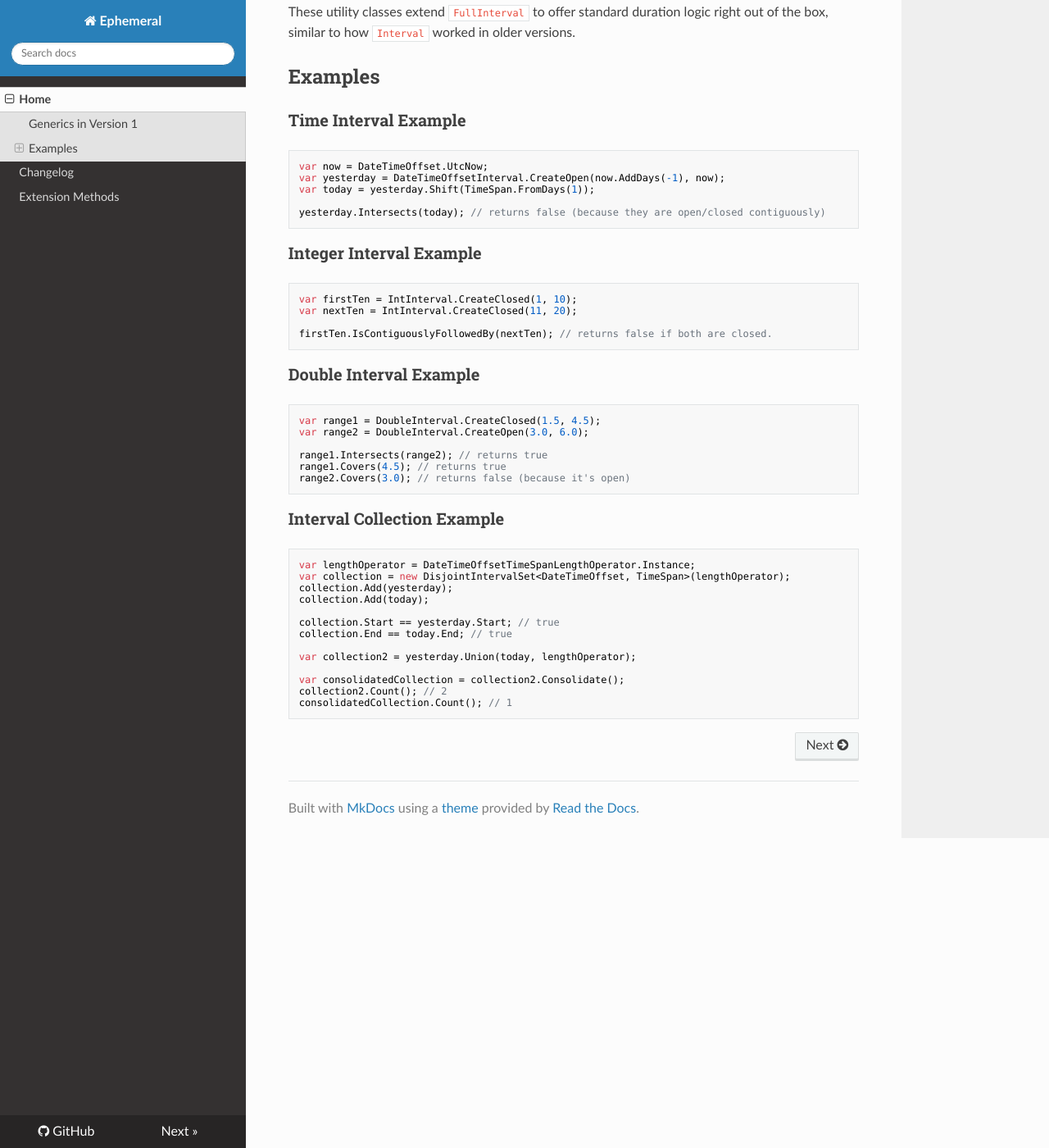
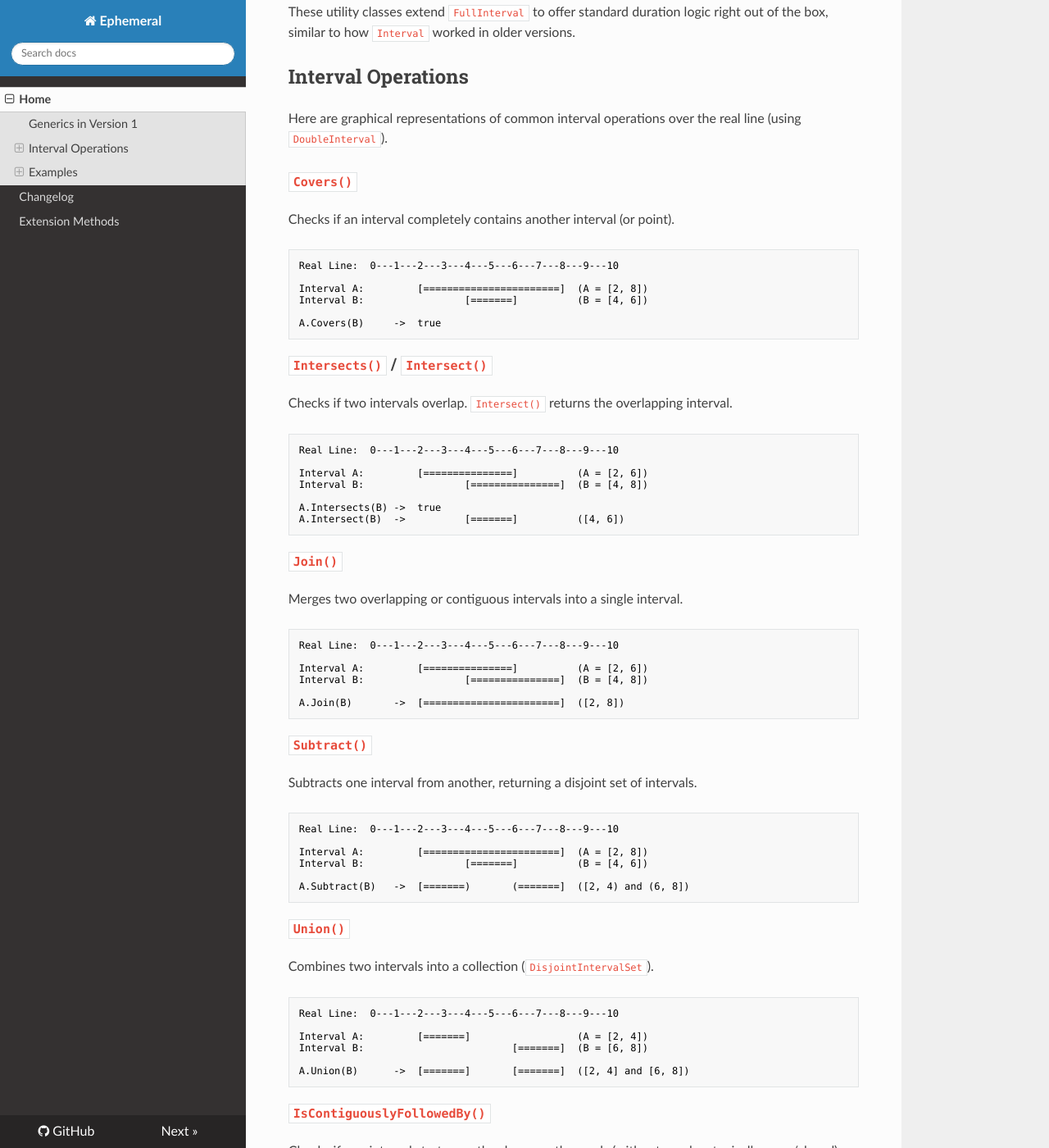
Before and after one commit to marsop/ephemeral, an MkDocs documentation site: the page built from docs/index.md, in a window 1280 px wide and 1400 px high, scrolled down 1153 px. Shown: the whole window at 82% size. Built offline with MkDocs 1.6.1, drawn with Linux system fonts in a browser that asks for light colours; nearby versions of some CDN libraries; some of the changed text lies outside the part shown.

Commit message:
docs: Add Shift() visual example to README and index.md
- Added an ASCII visual example for the Shift() method in the Interval Operations section.
- Synced the Interval Operations section from README.md to docs/index.md for consistency.

Co-authored-by: google-labs-jules[bot] <161369871+google-labs-jules[bot]@users.noreply.github.com>

````diff
--- a/docs/index.md
+++ b/docs/index.md
@@ -29,6 +29,109 @@ To facilitate migration, Ephemeral provides several utility classes correspondin
 - `DateOnlyInterval` and `TimeOnlyInterval` (available in .NET 6+ targets)
 
 These utility classes extend `FullInterval` to offer standard duration logic right out of the box, similar to how `Interval` worked in older versions.
+
+## Interval Operations
+
+Here are graphical representations of common interval operations over the real line (using `DoubleInterval`).
+
+### `Covers()`
+Checks if an interval completely contains another interval (or point).
+```text
+Real Line:  0---1---2---3---4---5---6---7---8---9---10
+
+Interval A:         [=======================]  (A = [2, 8])
+Interval B:                 [=======]          (B = [4, 6])
+
+A.Covers(B)     ->  true
+```
+
+### `Intersects()` / `Intersect()`
+Checks if two intervals overlap. `Intersect()` returns the overlapping interval.
+```text
+Real Line:  0---1---2---3---4---5---6---7---8---9---10
+
+Interval A:         [===============]          (A = [2, 6])
+Interval B:                 [===============]  (B = [4, 8])
+
+A.Intersects(B) ->  true
+A.Intersect(B)  ->          [=======]          ([4, 6])
+```
+
+### `Join()`
+Merges two overlapping or contiguous intervals into a single interval.
+```text
+Real Line:  0---1---2---3---4---5---6---7---8---9---10
+
+Interval A:         [===============]          (A = [2, 6])
+Interval B:                 [===============]  (B = [4, 8])
+
+A.Join(B)       ->  [=======================]  ([2, 8])
+```
+
+### `Subtract()`
+Subtracts one interval from another, returning a disjoint set of intervals.
+```text
+Real Line:  0---1---2---3---4---5---6---7---8---9---10
+
+Interval A:         [=======================]  (A = [2, 8])
+Interval B:                 [=======]          (B = [4, 6])
+
+A.Subtract(B)   ->  [=======)       (=======]  ([2, 4) and (6, 8])
+```
+
+### `Union()`
+Combines two intervals into a collection (`DisjointIntervalSet`).
+```text
+Real Line:  0---1---2---3---4---5---6---7---8---9---10
+
+Interval A:         [=======]                  (A = [2, 4])
+Interval B:                         [=======]  (B = [6, 8])
+
+A.Union(B)      ->  [=======]       [=======]  ([2, 4] and [6, 8])
+```
+
+### `IsContiguouslyFollowedBy()`
+Checks if one interval starts exactly where another ends (without overlap, typically open/closed).
+```text
+Real Line:  0---1---2---3---4---5---6---7---8---9---10
+
+Interval A:         [=======)                  (A = [2, 4))
+Interval B:                 [=======]          (B = [4, 6])
+
+A.IsContiguouslyFollowedBy(B) -> true
+```
+
+### `IsContiguouslyPrecededBy()`
+Checks if one interval ends exactly where another starts (without overlap, typically open/closed).
+```text
+Real Line:  0---1---2---3---4---5---6---7---8---9---10
+
+Interval A:                 [=======]          (A = [4, 6])
+Interval B:         [=======)                  (B = [2, 4))
+
+A.IsContiguouslyPrecededBy(B) -> true
+```
+
+### `StartsBefore()`
+Checks if an interval starts before another interval.
+```text
+Real Line:  0---1---2---3---4---5---6---7---8---9---10
+
+Interval A:         [=======]                  (A = [2, 4])
+Interval B:                 [=======]          (B = [4, 6])
+
+A.StartsBefore(B) -> true
+```
+
+### `Shift()`
+Shifts an interval by a given duration/offset.
+```text
+Real Line:  0---1---2---3---4---5---6---7---8---9---10
+
+Interval A:         [=======]                  (A = [2, 4])
+
+A.Shift(4)      ->                  [=======]  ([6, 8])
+```
 
 ## Examples
 
````
Also changed, not shown: README.md (+10 -0 lines).
